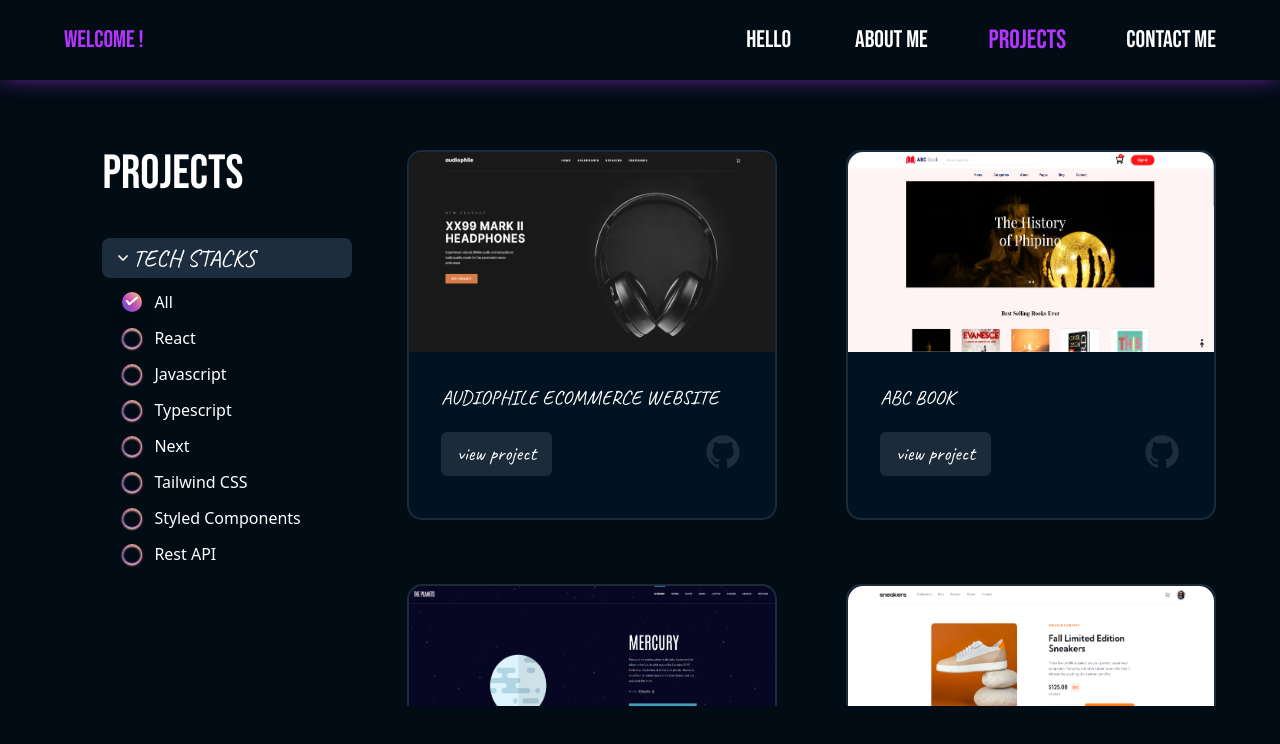
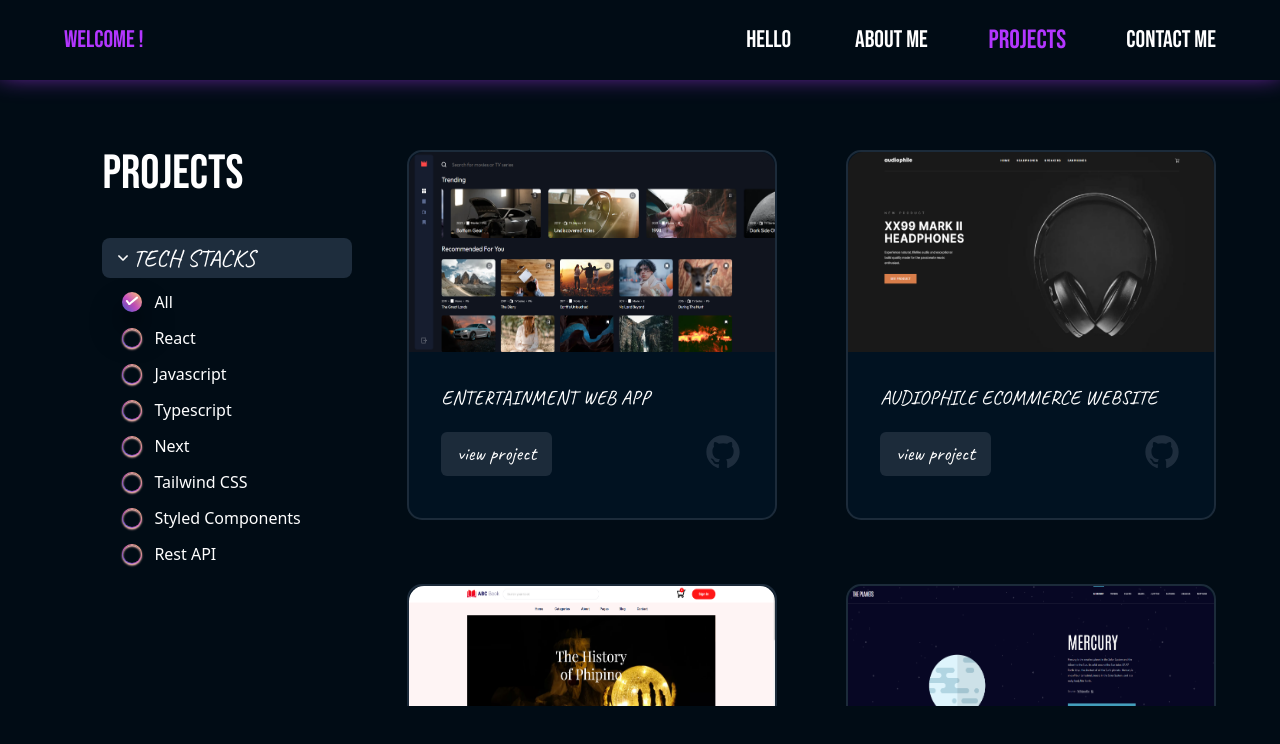
Before and after one commit to Cotne2003/my-portfolio-site, a Next.js app: page /projects in a window 1280 px wide. Shown: the top 744 px of the page. Built offline with nearby package versions, Linux system fonts and the light colour scheme.

Commit message:
added entertainment web app project

```diff
--- a/_data.ts
+++ b/_data.ts
@@ -1,4 +1,12 @@
 export const Data = [
+  {
+    id: 0,
+    title: "entertainment web app",
+    img: "/assets/entertainment.png",
+    tools: ["next", "typescript", "styled-components", "mongo", "API"],
+    liveLink: "https://entertainment-web-app-lovat-eight.vercel.app/",
+    codeLink: "https://github.com/Cotne2003/-Entertainment-Web-App",
+  },
   {
     id: 1,
     title: "audiophile ecommerce website",
--- a/components/OneProject/OneProject.tsx
+++ b/components/OneProject/OneProject.tsx
@@ -6,6 +6,7 @@ import reactLogo from "/public/logos/reactLogo.webp";
 import typescriptLogo from "/public/logos/typescript.webp";
 import jsLogo from "/public/logos/js.webp";
 import styledCompLogo from "/public/logos/styled-components.webp";
+import mongoLogo from "/public/logos/mongo.webp";
 import nextLogo from "@/public/logos/next.svg";
 import tailwindLogo from "/public/logos/tailwind.webp";
 import restApiLogo from "/public/logos/icons8-rest-api-96.webp";
@@ -46,6 +47,9 @@ const OneProject = ({ codeLink, imgSrc, liveLink, title, tools }: Props) => {
       if (tool === "API") {
         setRestAp(true);
       }
+      if (tool === "mongo") {
+        setMongo(true);
+      }
     });
   }, [tools]);
 
@@ -56,6 +60,7 @@ const OneProject = ({ codeLink, imgSrc, liveLink, title, tools }: Props) => {
   const [stlComp, setStlComp] = useState(false);
   const [tail, setTail] = useState(false);
   const [restAp, setRestAp] = useState(false);
+  const [mongo, setMongo] = useState(false);
 
   return (
     <motion.div
@@ -127,6 +132,11 @@ const OneProject = ({ codeLink, imgSrc, liveLink, title, tools }: Props) => {
               <Image src={restApiLogo} width={35} alt="" />
             </span>
           )}
+          {mongo && (
+            <span>
+              <Image src={mongoLogo} width={35} alt="" />
+            </span>
+          )}
         </div>
       )}
     </motion.div>
--- a/components/home/HomePage.tsx
+++ b/components/home/HomePage.tsx
@@ -12,6 +12,7 @@ import js from "/public/logos/js.webp";
 import typescript from "/public/logos/typescript.webp";
 import next from "/public/logos/next.svg";
 import git from "/public/logos/git.webp";
+import mongo from "/public/logos/mongo.webp";
 import api from "/public/logos/icons8-rest-api-96.webp";
 import Image from "next/image";
 import { CSSProperties } from "react";
@@ -29,6 +30,7 @@ const skills = [
   next,
   git,
   api,
+  mongo,
 ];
 
 const HomePage = () => {
```
Also changed, not shown: public/assets/entertainment.png (added), public/logos/mongo.webp (added).
